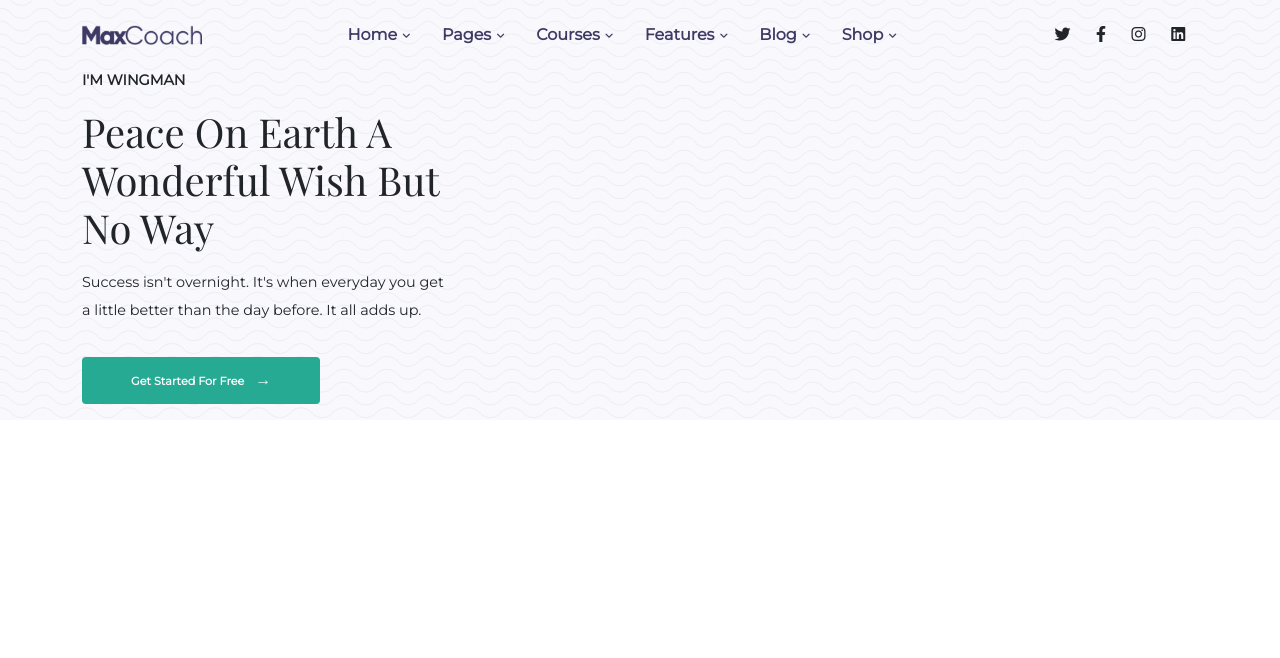
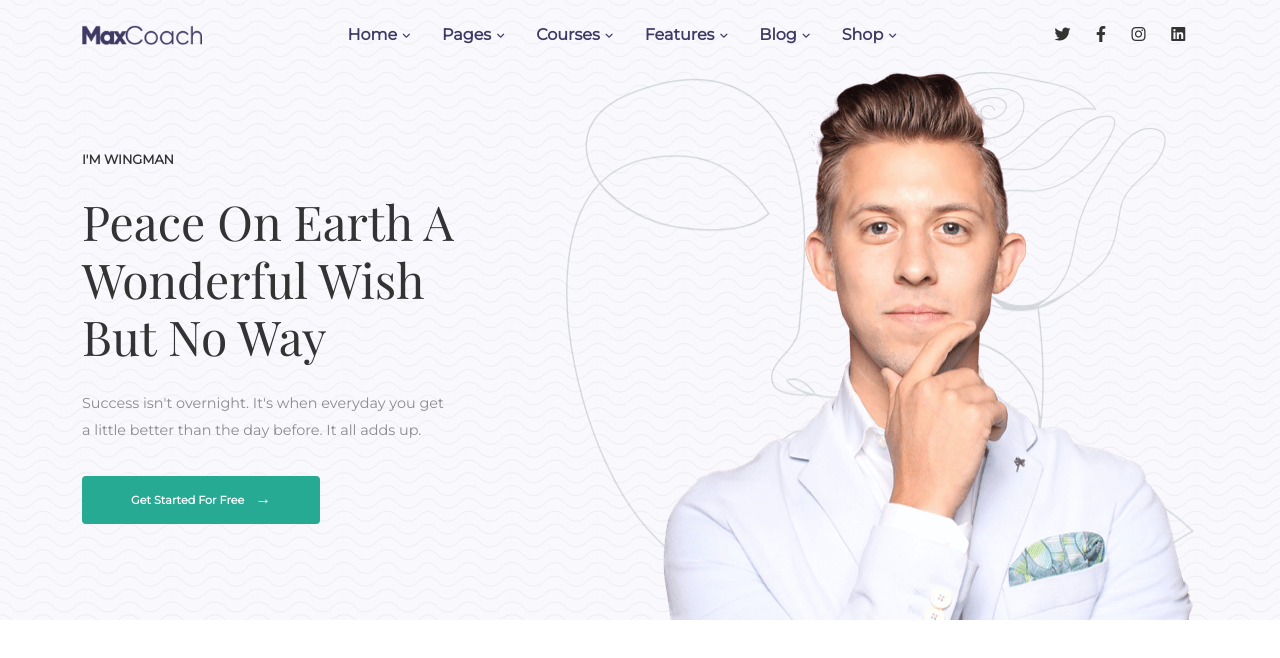
Before and after one commit to federicofrasca796/proj-html-vuejs, a Vue app: page / in a window 1280 px wide. Shown: the top 658 px of the page. Built offline with nearby package versions, Linux system fonts and the light colour scheme.

Commit message:
fix common.scss h1 | add bg-image in jumbo

```diff
--- a/src/assets/scss/common.scss
+++ b/src/assets/scss/common.scss
@@ -1,5 +1,6 @@
 body{
     font-family: 'Montserrat', sans-serif;
+    color: $dark_grey;
 }
 
 ul{
@@ -14,17 +15,18 @@ a {
 h1,h2,h3,h4,h5,h6{
     font-family: 'Playfair Display', serif;
 }
-h1, p{
-    margin: 1rem 0;
+h1{
+    margin: 1.5rem 0;
+    font-size: 3rem;
 }
+
 p{
     font-size: .9rem;
-    line-height: 1.8rem;
 }
 .section_title{
     text-transform: uppercase;
     font-weight: 800;
-    font-size: .9rem;
+    font-size: .8rem;
 }
 
 
--- a/src/components/SiteHeader.vue
+++ b/src/components/SiteHeader.vue
@@ -155,7 +155,7 @@
 
       <!-- JUMBO -->
       <section class="row-cols-3" id="jumbotron">
-        <div class="col">
+        <div class="col jumbo_cta">
           <div class="section_title">i'm wingman</div>
           <h1 class="text-capitalize">
             peace on earth a wonderful wish but no way
@@ -197,6 +197,10 @@ export default {
   //   height: 600px;
   background: $bg_light;
   background-image: url("../assets/img/background-pattern-wavify.png");
+  p {
+    line-height: 1.7rem;
+    color: $light_grey;
+  }
 }
 #navbar {
   height: 70px;
@@ -227,9 +231,15 @@ export default {
     margin-left: 0.1rem;
     vertical-align: middle;
   }
-  #jumbotron {
-    background-image: url("../assets/img/home-movation-shape-face.png");
-    background-image: url("../assets/img/home-movation-hero-image.png");
+}
+
+#jumbotron {
+  background-image: url("../assets/img/home-movation-hero-image.png"),
+    url("../assets/img/home-movation-shape-face.png");
+  background-repeat: no-repeat;
+  background-position-x: right;
+  .jumbo_cta {
+    padding: 5rem 0;
   }
 }
 </style>
```
